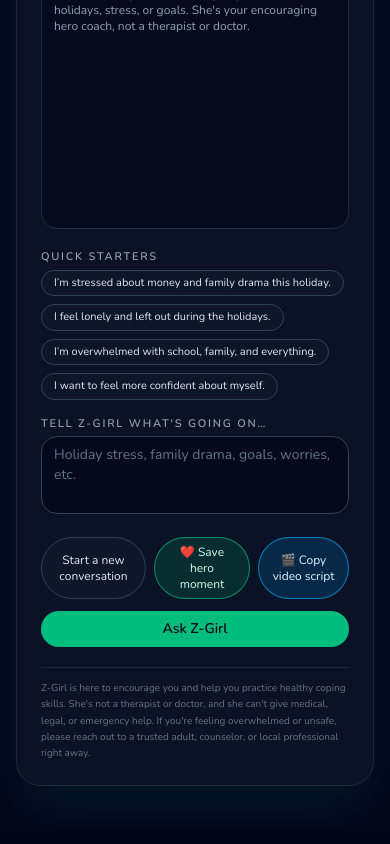
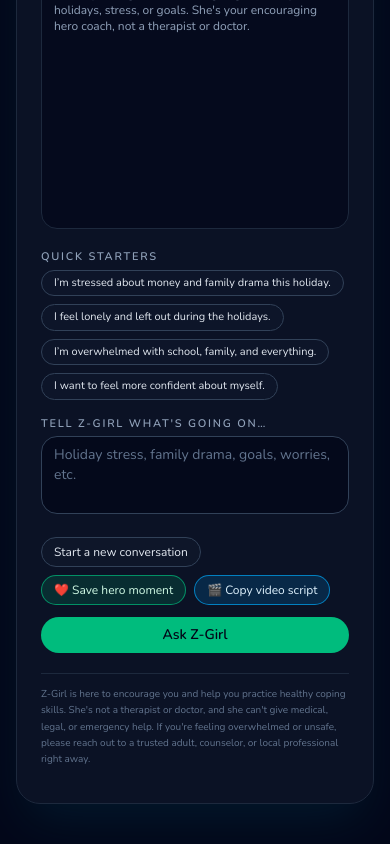
Before and after one commit to lgreene2/zgirl-hero-coach, a Next.js app: page / in a window 390 px wide. Shown: the part 396-1240 px from the top of the page. Built offline with nearby package versions, Linux system fonts and the light colour scheme.

Commit message:
Refactor footer and add PWA install functionality
Updated footer to include PWA install button and improved structure.

```diff
--- a/app/page.tsx
+++ b/app/page.tsx
@@ -305,7 +305,10 @@ Stage Direction: End on Z-Girl smiling with a gentle glow and the words:
           </h1>
           <p className="mt-2 text-sm text-slate-300">
             Feeling stressed, tired, or stuck? Tell Z-Girl what&apos;s going on and
-          she&apos;ll help you <span className="text-sky-300 font-semibold">“Unwrap the Hero Within.”</span>
+            she&apos;ll help you{" "}
+            <span className="text-sky-300 font-semibold">
+              “Unwrap the Hero Within.”
+            </span>
           </p>
 
           <button
@@ -441,7 +444,7 @@ Stage Direction: End on Z-Girl smiling with a gentle glow and the words:
 
         {/* Actions row */}
         <div className="flex flex-col gap-3 md:flex-row md:items-center md:justify-between mb-5">
-          <div className="flex gap-2">
+          <div className="flex flex-wrap gap-2">
             <button
               type="button"
               onClick={handleNewConversation}
@@ -544,8 +547,9 @@ Stage Direction: End on Z-Girl smiling with a gentle glow and the words:
           </section>
         )}
 
-        {/* Footer */}
+        {/* Footer with PWA install */}
         <footer className="mt-4 border-t border-slate-800 pt-3">
+          <div className="flex flex-col gap-3 md:flex-row md:items-center md:justify-between">
             <p className="text-[10px] leading-relaxed text-slate-500">
               Z-Girl is here to encourage you and help you practice healthy coping
               skills. She&apos;s not a therapist or doctor, and she can&apos;t give
@@ -553,6 +557,12 @@ Stage Direction: End on Z-Girl smiling with a gentle glow and the words:
               or unsafe, please reach out to a trusted adult, counselor, or local
               professional right away.
             </p>
+
+            {/* Small PWA install call-to-action */}
+            <div className="flex items-center justify-start md:justify-end">
+              <InstallPWAButton />
+            </div>
+          </div>
         </footer>
       </div>
     </main>
```
Lines whose indentation alone changed are shown as unchanged.
